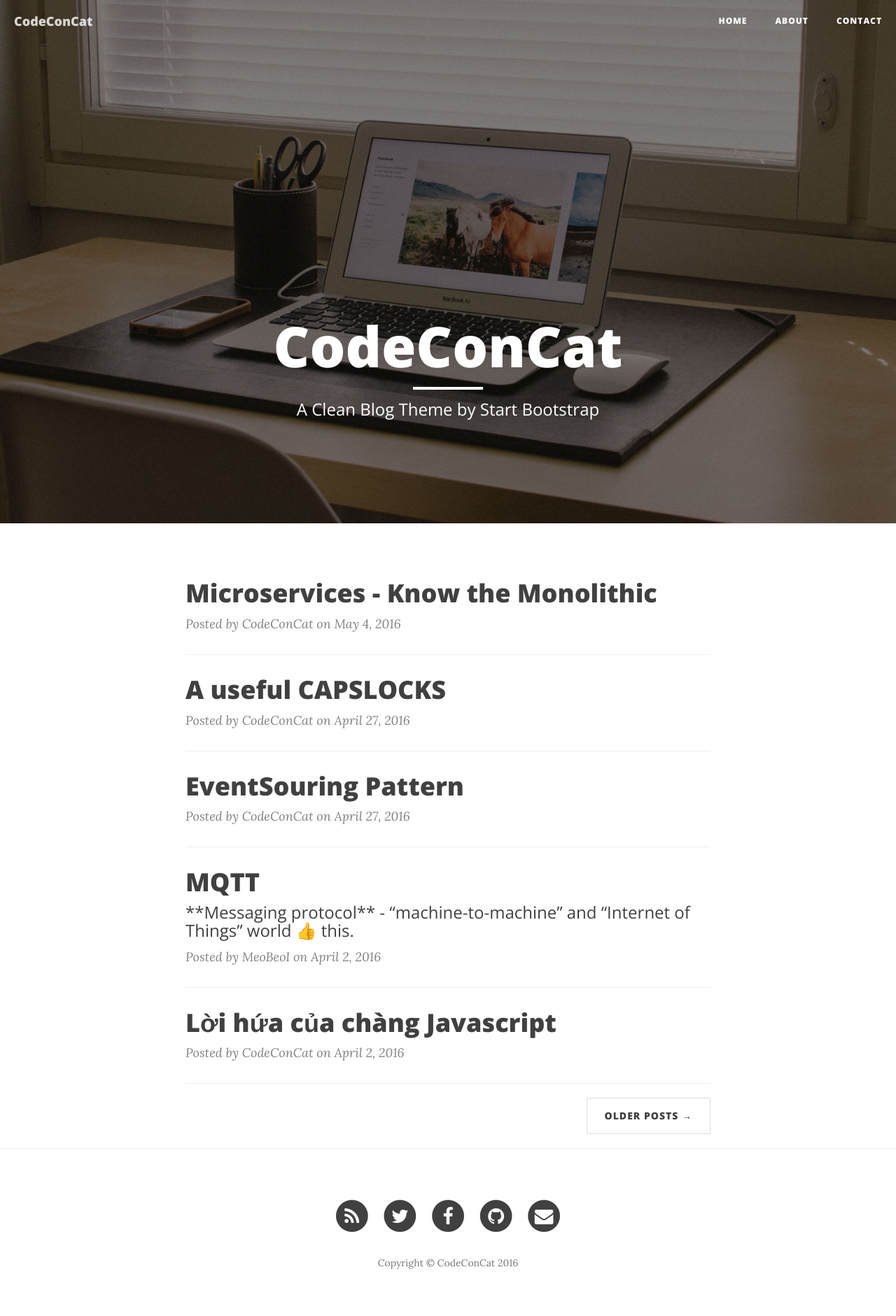
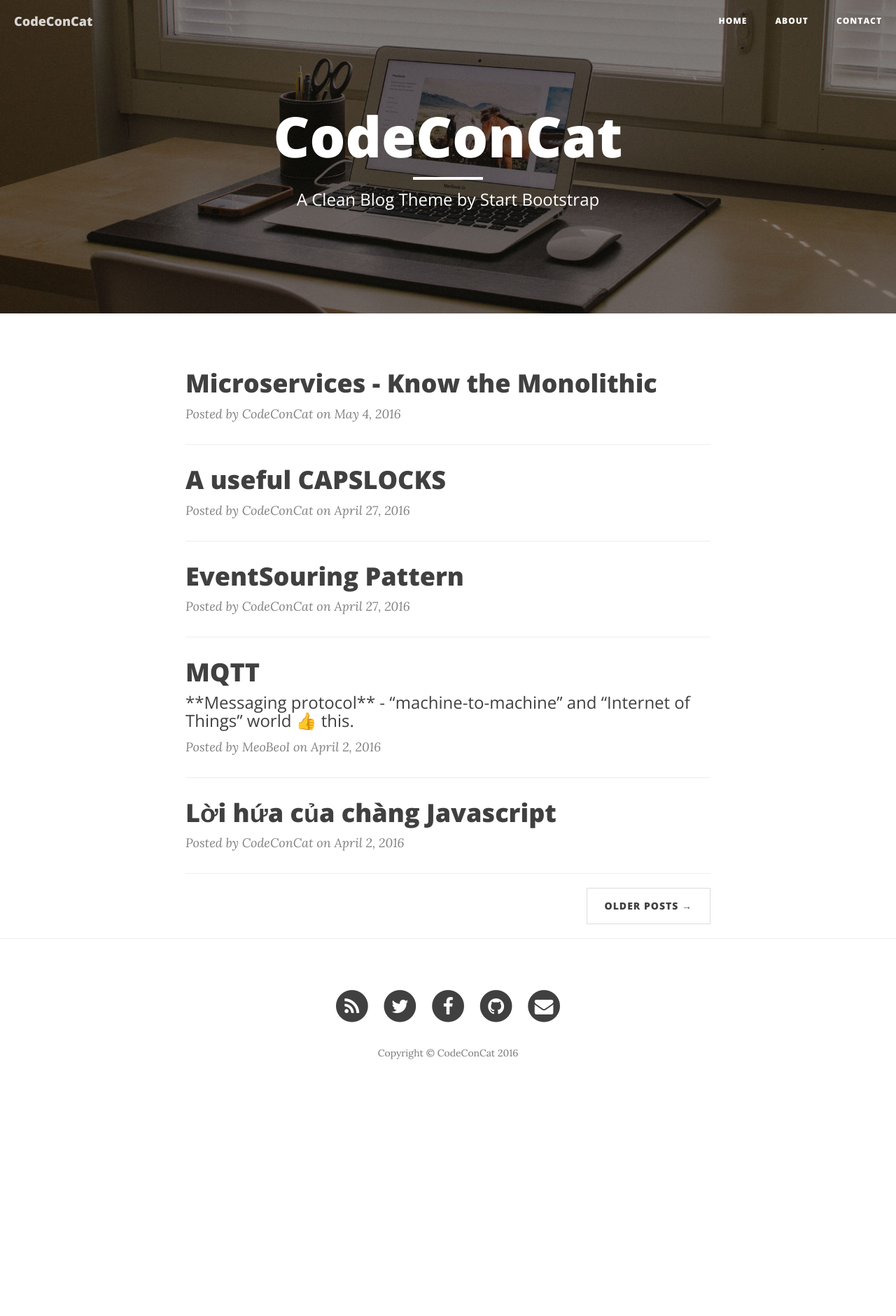
Before and after one commit to codeconcat/codeconcat.github.io, a Jekyll site: the page built from index.html, in a window 1280 px wide. Shown: the whole page at 70% size. Built offline with Jekyll 4.4.1, drawn with Linux system fonts in a browser that asks for light colours; nearby versions of some CDN libraries; the list of posts is cut into pages by our own code; after the commit the page ends 1581 px from its top, so only the background shows below that.

Commit message:
Remove terminal div in page.html

```diff
--- a/_layouts/page.html
+++ b/_layouts/page.html
@@ -4,15 +4,6 @@ layout: default
 
 <!-- Page Header -->
 <header class="intro-header" style="background-image: url('{{ site.baseurl }}/{% if page.header-img %}{{ page.header-img }}{% else %}{{ site.header-img }}{% endif %}')">
-    <div class="container">
-        <div class="row">
-            <div class="col-lg-8 col-lg-offset-2 col-md-10 col-md-offset-1">
-                <div class="site-heading">
-                    <div id="terminal"></div>
-                </div>
-            </div>
-        </div>
-    </div>
     <div class="container">
         <div class="row">
             <div class="col-lg-8 col-lg-offset-2 col-md-10 col-md-offset-1">
```
